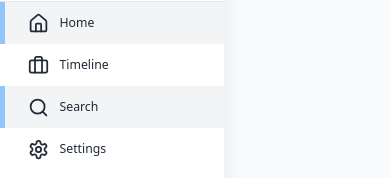
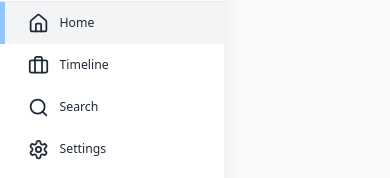
Before and after one commit to JunCodera1/project-management, a Next.js app in the folder my-app/: page / in a window 390 px wide. Shown: the part 140-318 px from the top of the page. Built offline with nearby package versions, Linux system fonts and the light colour scheme; no server answers.

Commit message:
Sidebar responsive

```diff
--- a/my-app/src/app/(components)/Sidebar/index.tsx
+++ b/my-app/src/app/(components)/Sidebar/index.tsx
@@ -70,7 +70,7 @@ const Sidebar = () => {
                 <nav className='z-10 w-full'>
                     <SidebarLink icon={Home} label='Home' href='/' />
                     <SidebarLink icon={Briefcase} label='Timeline' href='/timeline' />
-                    <SidebarLink icon={Search} label='Search' href='/' />
+                    <SidebarLink icon={Search} label='Search' href='/search' />
                     <SidebarLink icon={Settings} label='Settings' href='/settings' />
                     <SidebarLink icon={User} label='Users' href='/users' />
                     <SidebarLink icon={Users} label='Team' href='/teams' />
```
